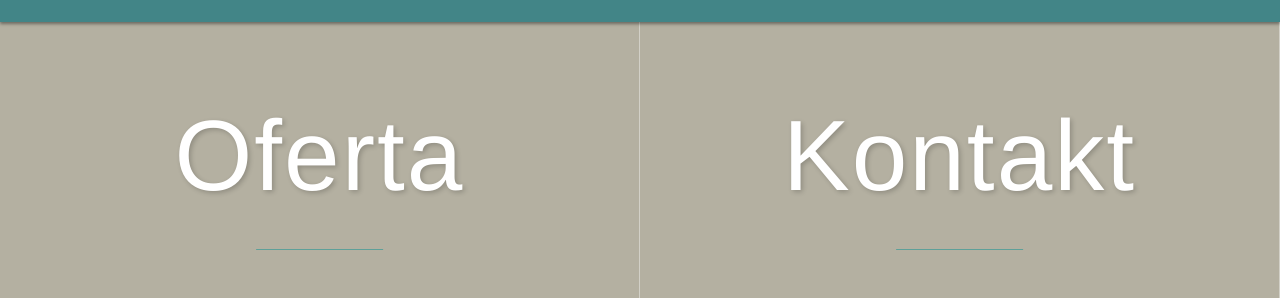
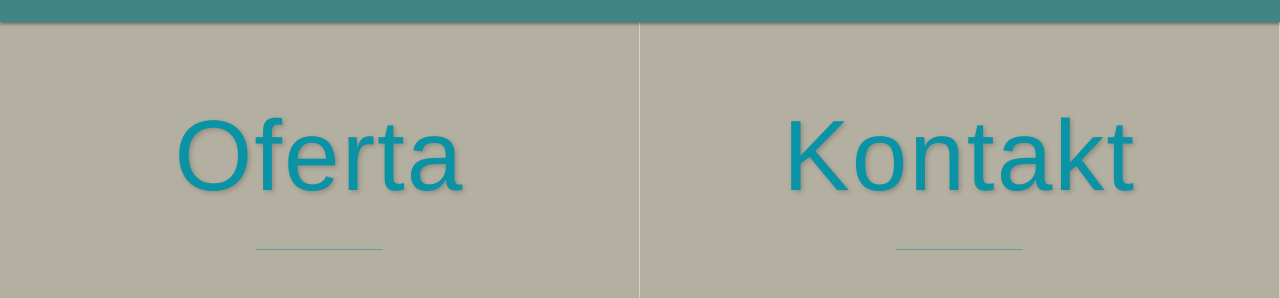
Before and after one commit to weronikawoszczek/malowanie, a website: page contact.html in a window 1280 px wide. Shown: the part 78-376 px from the top of the page. Drawn offline with nearby package versions, Linux system fonts and the light colour scheme; a web font is replaced by a local one.

Commit message:
change color

```diff
--- a/assets/scss/elements/_layout.scss
+++ b/assets/scss/elements/_layout.scss
@@ -196,6 +196,7 @@ a {
   letter-spacing: 2px;
   text-shadow: 2px 2px 5px rgba(0, 0, 0, 0.2);
   font-family: $font-secondary;
+  color: $aux;
   position: relative;
   padding: 3.5vw 0;
   @include media-breakpoint-down(sm) {
```
Also changed, not shown: dist/assets/css/main.min.css.
